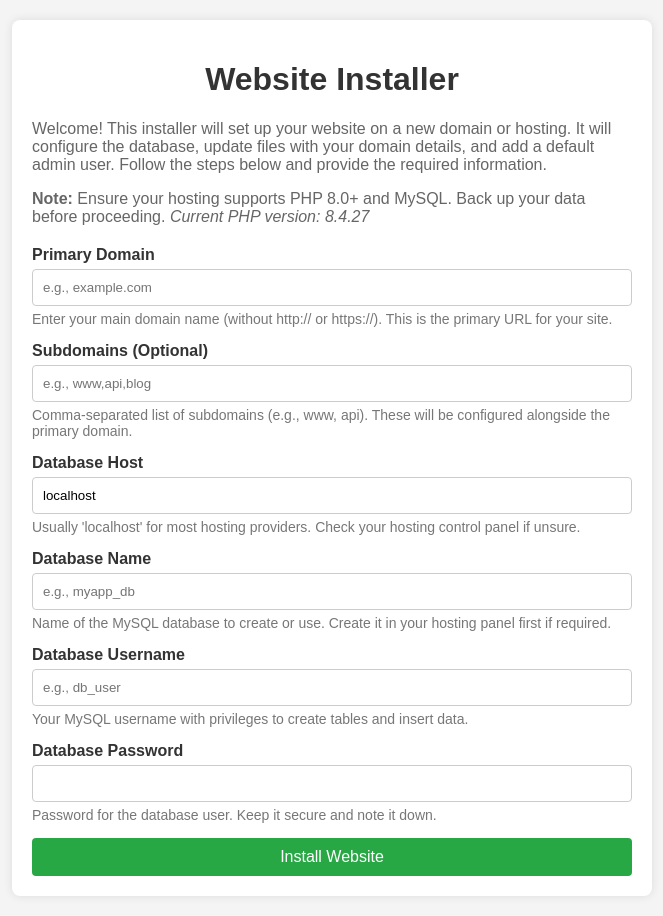
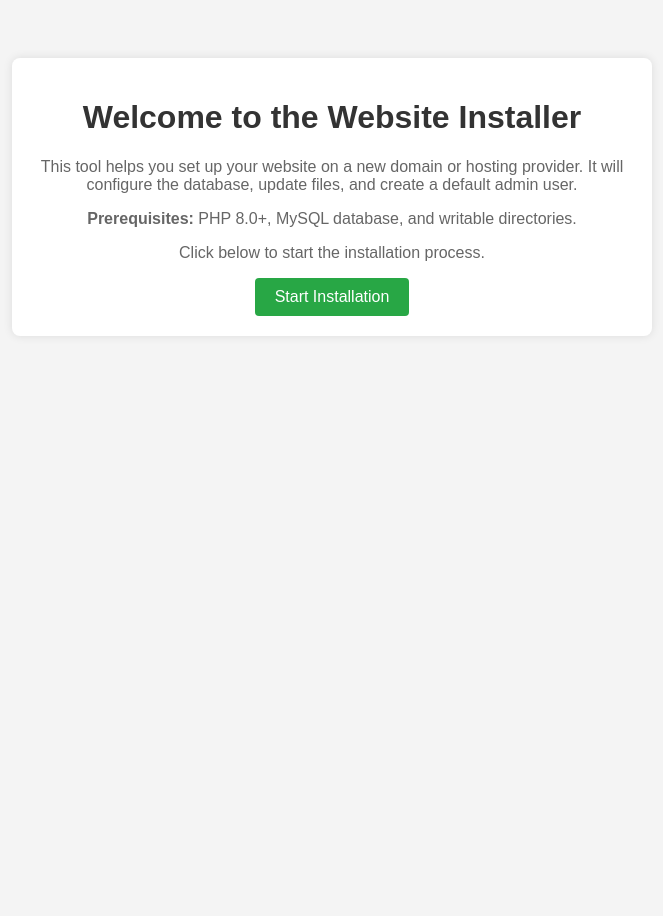
Before and after one commit to irlam/Web-Installer, a PHP site: page / in a window 1280 px wide. Shown: the whole page, without its empty margins (308-971 px from the left). After the commit the page ends 316 px from the top, so only its background shows below. Run offline with PHP 8.4, Linux system fonts and the light colour scheme; some libraries are stand-ins or nearby versions.

Commit message:
Add index.html as entry point linking to install.php

```diff
--- /dev/null
+++ b/index.html
@@ -0,0 +1,25 @@
+<!DOCTYPE html>
+<html lang="en">
+<head>
+    <meta charset="UTF-8">
+    <meta name="viewport" content="width=device-width, initial-scale=1.0">
+    <title>Website Installer</title>
+    <style>
+        body { font-family: Arial, sans-serif; text-align: center; padding: 50px; background-color: #f4f4f4; }
+        .container { max-width: 600px; margin: 0 auto; background: white; padding: 20px; border-radius: 8px; box-shadow: 0 0 10px rgba(0,0,0,0.1); }
+        h1 { color: #333; }
+        p { color: #666; }
+        a { display: inline-block; background-color: #28a745; color: white; padding: 10px 20px; text-decoration: none; border-radius: 4px; }
+        a:hover { background-color: #218838; }
+    </style>
+</head>
+<body>
+    <div class="container">
+        <h1>Welcome to the Website Installer</h1>
+        <p>This tool helps you set up your website on a new domain or hosting provider. It will configure the database, update files, and create a default admin user.</p>
+        <p><strong>Prerequisites:</strong> PHP 8.0+, MySQL database, and writable directories.</p>
+        <p>Click below to start the installation process.</p>
+        <a href="install.php">Start Installation</a>
+    </div>
+</body>
+</html>
--- a/index.php
+++ b/install.php
@@ -29,7 +29,7 @@ if ($_SERVER['REQUEST_METHOD'] === 'POST') {
             $installer->setCredentials($dbHost, $dbName, $dbUser, $dbPass);
             $installer->setDomain($domain, $subdomains);
             if ($installer->runInstallation()) {
-                echo "<p>Installation complete! Default user added. Delete index.php and database/default_user.txt for security.</p>";
+                echo "<p>Installation complete! Default user added. Delete install.php and database/default_user.txt for security.</p>";
                 exit;
             } else {
                 $errors[] = 'Installation failed.';
```
